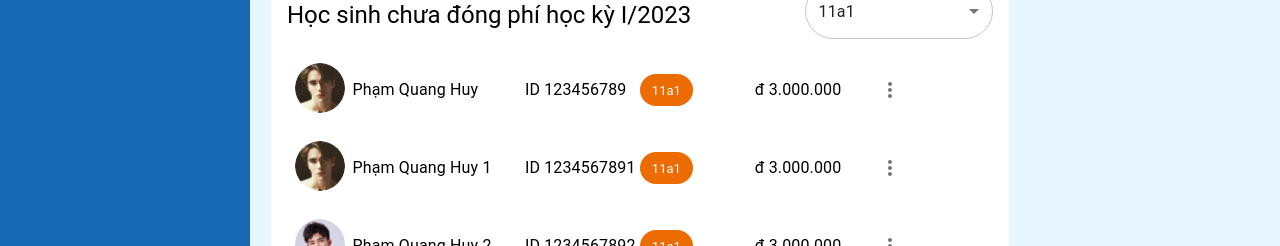
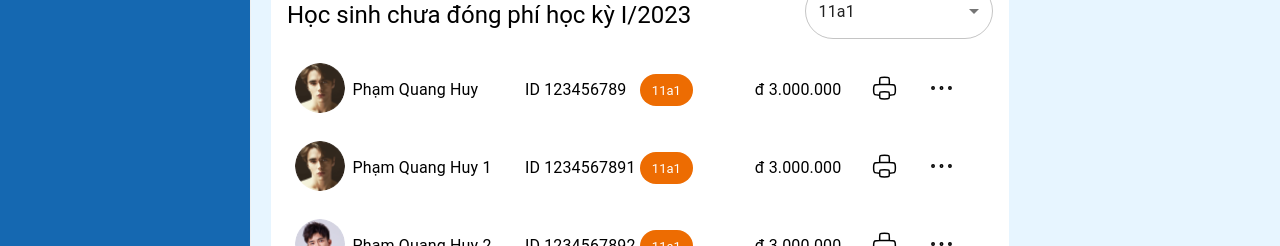
Before and after one commit to TalJa1/web-huybao, a React (Create React App) app: page / in a window 1280 px wide. Shown: the part 554-800 px from the top of the page. Built offline with nearby package versions, Linux system fonts and the light colour scheme.

Commit message:
Update ListStudentHomeComponent with improved layout and integrate print and menu icons

```diff
--- a/src/assets/iconSVG.tsx
+++ b/src/assets/iconSVG.tsx
@@ -45,7 +45,7 @@ export const threeDotsIcon: React.FC<IconSVGProps> = ({
 export const printIcon: React.FC<IconSVGProps> = ({ width, height, color }) => {
   width = width ?? 29;
   height = height ?? 30;
-  color = color ?? "white";
+  color = color ?? "black";
   return (
     <svg
       width={width}
--- a/src/components/home/ListStudentHomeComponent.tsx
+++ b/src/components/home/ListStudentHomeComponent.tsx
@@ -6,23 +6,19 @@ import {
   SelectChangeEvent,
   Typography,
   Pagination,
-  IconButton,
-  Menu,
-  MenuItem as MenuItemMui,
   Chip,
 } from "@mui/material";
 import Grid from "@mui/material/Grid2";
-import MoreVertIcon from "@mui/icons-material/MoreVert";
 import {
   extendedHomeListStudent,
   StudentAvatar,
 } from "../../services/renderData";
 import { StudentHomeProps } from "../../services/typeProps";
+import { printIcon, threeDotsIcon } from "../../assets/iconSVG";
 
 const ListStudentHomeComponent = () => {
   const [selectedClass, setSelectedClass] = useState<string>("11a1");
   const [currentPage, setCurrentPage] = useState<number>(1);
-  const [anchorEl, setAnchorEl] = useState<null | HTMLElement>(null);
   const studentsPerPage = 5;
 
   const handleClassChange = (event: SelectChangeEvent<string>) => {
@@ -37,14 +33,6 @@ const ListStudentHomeComponent = () => {
     setCurrentPage(value);
   };
 
-  const handleMenuClick = (event: React.MouseEvent<HTMLElement>) => {
-    setAnchorEl(event.currentTarget);
-  };
-
-  const handleMenuClose = () => {
-    setAnchorEl(null);
-  };
-
   const filteredStudents = extendedHomeListStudent.filter(
     (student) => student.class === selectedClass
   );
@@ -57,7 +45,8 @@ const ListStudentHomeComponent = () => {
   );
 
   return (
-    <Box sx={{ padding: 2, backgroundColor: "white", borderRadius: "20px" }}>
+    <Box>
+      <Box sx={{ backgroundColor: "white", borderRadius: "20px", padding: 2 }}>
         <Grid container size={12} display={"flex"} alignItems={"center"}>
           <Grid size={{ md: 8, xs: 12 }}>
             <Typography variant="h5" gutterBottom>
@@ -116,29 +105,25 @@ const ListStudentHomeComponent = () => {
               <Grid size={2}>
                 <Typography>{student.fee}</Typography>
               </Grid>
-            <Grid size={2}>
-              <IconButton onClick={handleMenuClick}>
-                <MoreVertIcon />
-              </IconButton>
-              <Menu
-                anchorEl={anchorEl}
-                open={Boolean(anchorEl)}
-                onClose={handleMenuClose}
-              >
-                <MenuItemMui onClick={handleMenuClose}>Action 1</MenuItemMui>
-                <MenuItemMui onClick={handleMenuClose}>Action 2</MenuItemMui>
-                <MenuItemMui onClick={handleMenuClose}>Action 3</MenuItemMui>
-              </Menu>
+              <Grid container size={2}>
+                <Grid size={6}>{printIcon({})}</Grid>
+                <Grid size={6}>{threeDotsIcon({})}</Grid>
               </Grid>
             </Grid>
           ))}
         </Box>
+      </Box>
+      <Grid container size={12} display={"flex"} alignItems={"center"}>
+        <Grid size={6}>Showing 1-5 from 100 data</Grid>
+        <Grid size={6} display={"flex"} justifyContent={"flex-end"}>
           <Pagination
             count={Math.ceil(filteredStudents.length / studentsPerPage)}
             page={currentPage}
             onChange={handlePageChange}
             sx={{ marginTop: 2 }}
           />
+        </Grid>
+      </Grid>
     </Box>
   );
 };
```
Lines whose indentation alone changed are shown as unchanged.
